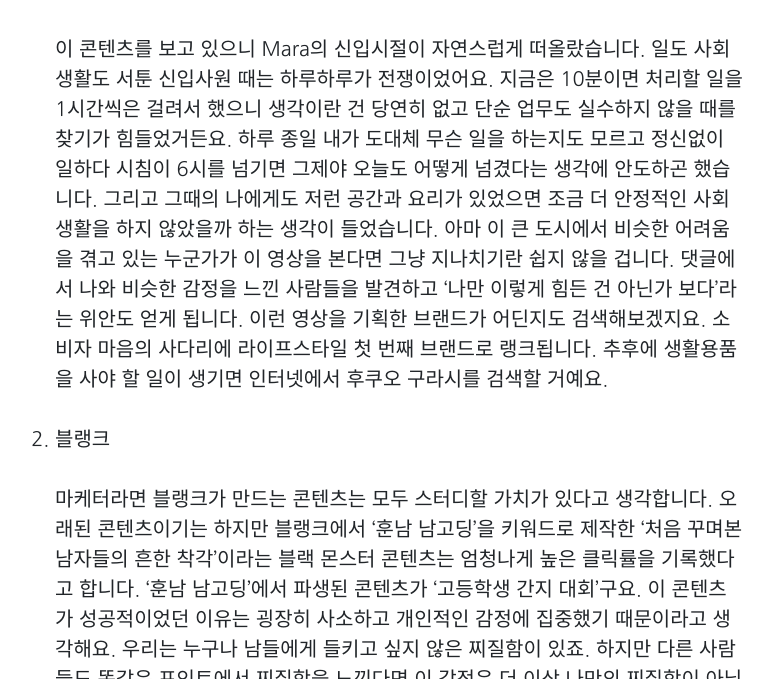
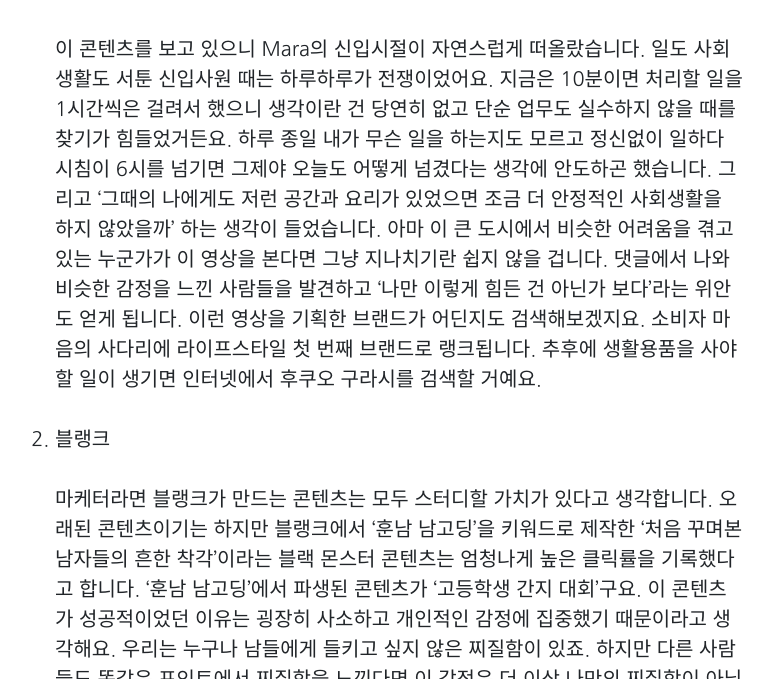
Before and after one commit to Marapro88/mara, a Jekyll site: the page built from _posts/Marketing/2020-11-05-marketing-contents-marketing.md, in a window 1280 px wide and 900 px high, scrolled down 3585 px, cut to the strip 221-900 px from the top of the window. Shown: the whole strip, without its empty margins (260-1033 px from the left). Built offline with Jekyll 4.4.1, drawn with Linux system fonts in a browser that asks for light colours; comment, search, counter and statistics services are not loaded; some of the changed text lies outside the part shown.

Commit message:
1107 탈고

```diff
--- a/_posts/Marketing/2020-11-05-marketing-contents-marketing.md
+++ b/_posts/Marketing/2020-11-05-marketing-contents-marketing.md
@@ -76,7 +76,7 @@
 
    <center><iframe width="560" height="315" src="https://www.youtube.com/embed/mJeRHRoOuI8" frameborder="0" allow="accelerometer; autoplay; clipboard-write; encrypted-media; gyroscope; picture-in-picture" allowfullscreen></iframe></center>
 
-   이 콘텐츠를 보고 있으니 Mara의 신입시절이 자연스럽게 떠올랐습니다. 일도 사회생활도 서툰 신입사원 때는 하루하루가 전쟁이었어요. 지금은 10분이면 처리할 일을 1시간씩은 걸려서 했으니 생각이란 건 당연히 없고 단순 업무도 실수하지 않을 때를 찾기가 힘들었거든요. 하루 종일 내가 도대체 무슨 일을 하는지도 모르고 정신없이 일하다 시침이 6시를 넘기면 그제야 오늘도 어떻게 넘겼다는 생각에 안도하곤 했습니다. 그리고 그때의 나에게도 저런 공간과 요리가 있었으면 조금 더 안정적인 사회생활을 하지 않았을까 하는 생각이 들었습니다. 아마 이 큰 도시에서 비슷한 어려움을 겪고 있는 누군가가 이 영상을 본다면 그냥 지나치기란 쉽지 않을 겁니다. 댓글에서 나와 비슷한 감정을 느낀 사람들을 발견하고 '나만 이렇게 힘든 건 아닌가 보다'라는 위안도 얻게 됩니다. 이런 영상을 기획한 브랜드가 어딘지도 검색해보겠지요. 소비자 마음의 사다리에 라이프스타일 첫 번째 브랜드로 랭크됩니다. 추후에 생활용품을 사야 할 일이 생기면 인터넷에서 후쿠오 구라시를 검색할 거예요.
+   이 콘텐츠를 보고 있으니 Mara의 신입시절이 자연스럽게 떠올랐습니다. 일도 사회생활도 서툰 신입사원 때는 하루하루가 전쟁이었어요. 지금은 10분이면 처리할 일을 1시간씩은 걸려서 했으니 생각이란 건 당연히 없고 단순 업무도 실수하지 않을 때를 찾기가 힘들었거든요. 하루 종일 내가 무슨 일을 하는지도 모르고 정신없이 일하다 시침이 6시를 넘기면 그제야 오늘도 어떻게 넘겼다는 생각에 안도하곤 했습니다. 그리고 '그때의 나에게도 저런 공간과 요리가 있었으면 조금 더 안정적인 사회생활을 하지 않았을까' 하는 생각이 들었습니다. 아마 이 큰 도시에서 비슷한 어려움을 겪고 있는 누군가가 이 영상을 본다면 그냥 지나치기란 쉽지 않을 겁니다. 댓글에서 나와 비슷한 감정을 느낀 사람들을 발견하고 '나만 이렇게 힘든 건 아닌가 보다'라는 위안도 얻게 됩니다. 이런 영상을 기획한 브랜드가 어딘지도 검색해보겠지요. 소비자 마음의 사다리에 라이프스타일 첫 번째 브랜드로 랭크됩니다. 추후에 생활용품을 사야 할 일이 생기면 인터넷에서 후쿠오 구라시를 검색할 거예요.
 
 2. 블랭크
 
```
Also changed, not shown: other parts of _posts/Marketing/2020-11-05-marketing-contents-marketing.md (+2 -2 lines).
